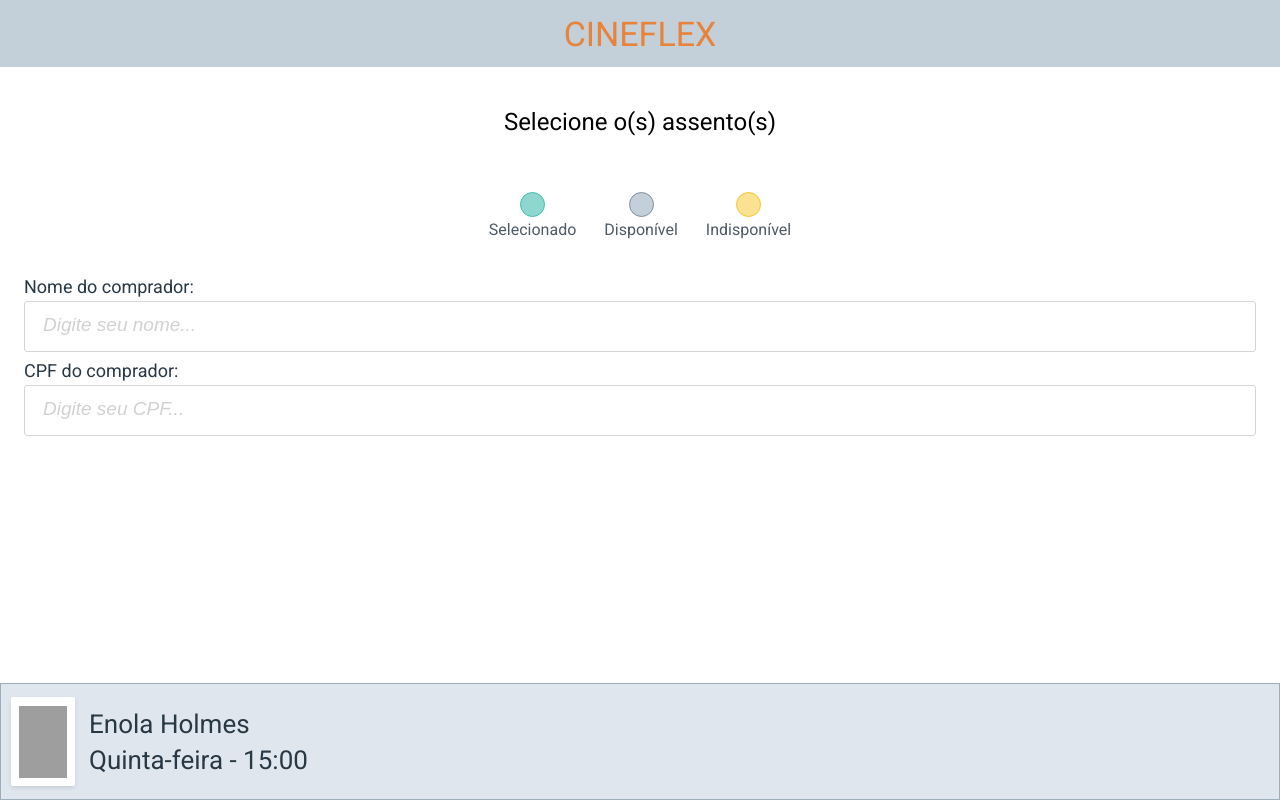
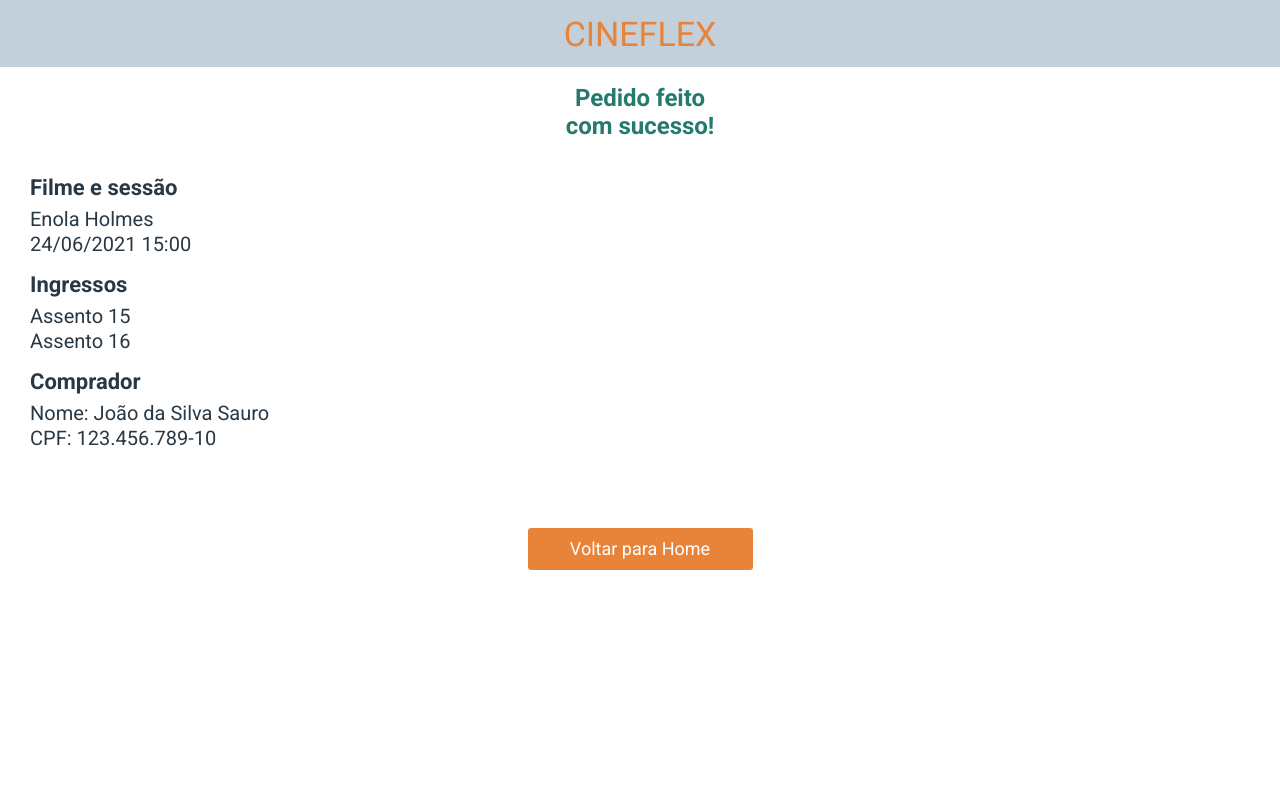
Before and after one commit to pedrolpin4/Cineflex_React, a React (Create React App) app: page / in a window 1280 px wide. Built offline with nearby package versions, Linux system fonts and the light colour scheme; no server answers; grey boxes are pictures that could not be loaded.

Commit message:
confirmation screen layout added

```diff
--- a/src/App/App.js
+++ b/src/App/App.js
@@ -3,6 +3,7 @@ import NavBar from '../NavBar/NavBar'
 import MoviesList from '../MoviesList/MoviesList'
 import TicketsSessions from '../TicketsSessions/TicketsSessions'
 import SessionsSeats from '../SessionsSeats/SessionsSeats';
+import ConfirmationScreen from '../ConfirmationScreen/ConfirmationScreen'
 import {
   BrowserRouter as Router,
   Switch,
@@ -20,8 +21,11 @@ function App() {
         <Route path = "/b" exact>
           <TicketsSessions />
         </Route>
+        <Route path = "/c" exact>
+          <SessionsSeats />
+        </Route>
         <Route path = "/" exact>
-          <SessionsSeats />
+          <ConfirmationScreen />
         </Route>
       </Switch>
     </Router>
--- /dev/null
+++ b/src/ConfirmationScreen/ConfirmationScreen.css
@@ -0,0 +1,41 @@
+h1{
+    display: flex;
+    margin-top: 67px;
+    width: 100%;
+    height: 90px;
+    justify-content: center;
+    text-align: center;
+    font-size: 24px;
+    line-height: 28px;
+    font-weight: bold;
+    color: #247A6B
+}
+
+.confirmation-container{
+    margin-top: 67px
+}
+
+h2{
+    font-size: 22px;
+    font-weight: bold;
+    margin: 20px 0px 10px 30px;
+}
+
+.confirmation-container p{
+    margin: 5px 0px 0px 30px;
+    font-size: 20px;
+    color: #293845;
+}
+
+.return-home{
+    display: flex;
+    align-items: center;
+    justify-content: center;
+    color: #FFFFFF;
+    font-size: 18px;
+    margin: 80px calc((100vw - 225px)/2);
+    width: 225px;
+    height: 42px;
+    background: #E8833A;
+    border-radius: 3px;
+}
--- /dev/null
+++ b/src/ConfirmationScreen/ConfirmationScreen.js
@@ -0,0 +1,27 @@
+import './ConfirmationScreen.css'
+
+const ConfirmationScreen = () => {
+    return(
+        <div className = "confirmation-container">
+            <h1>Pedido feito<br/>com sucesso!</h1>
+            <div>
+                <h2>Filme e sessão</h2>
+                <p>Enola Holmes</p>
+                <p>24/06/2021 15:00</p>
+            </div>
+            <div>
+                <h2>Ingressos</h2>
+                <p>Assento 15</p>
+                <p>Assento 16</p>
+            </div>
+            <div>
+                <h2>Comprador</h2>
+                <p>Nome: João da Silva Sauro</p>
+                <p>CPF: 123.456.789-10</p>
+            </div>
+            <div className = "return-home">Voltar para Home</div>
+        </div>
+    )
+}
+
+export default ConfirmationScreen
```
